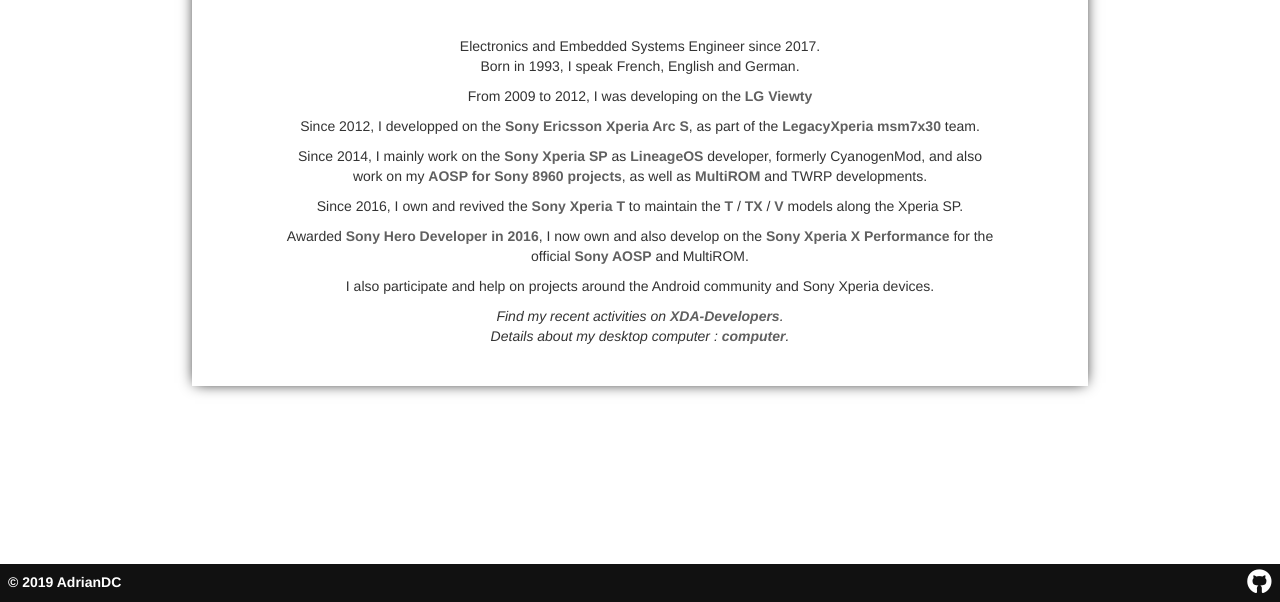
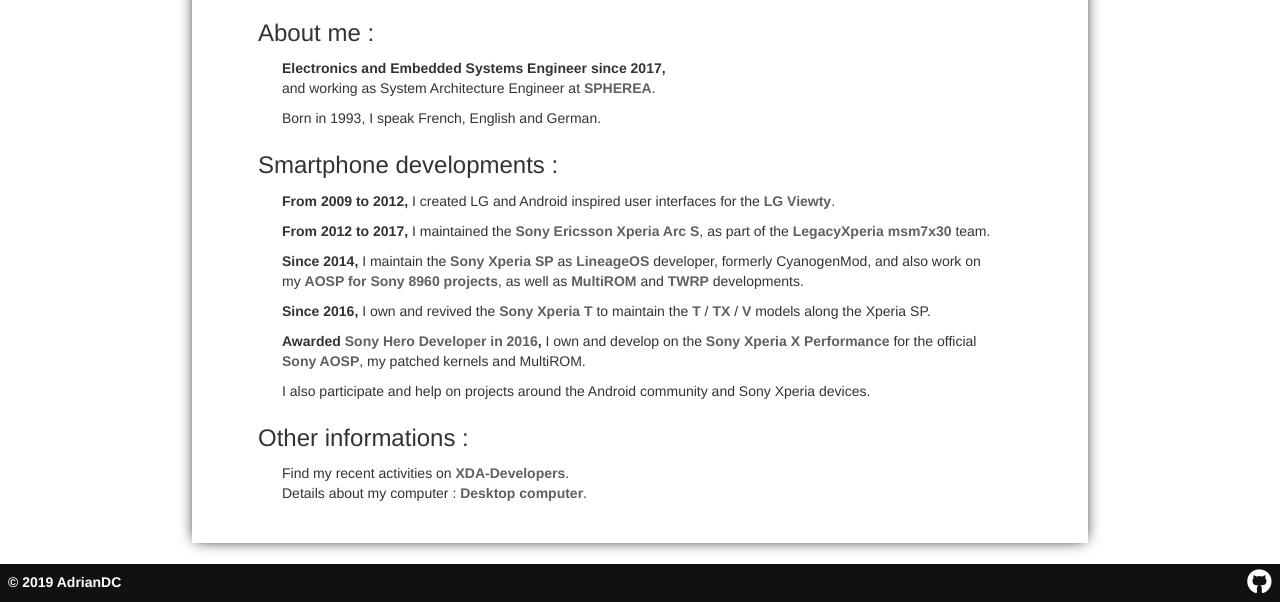
Before and after one commit to AdrianDC/adriandc.github.io, a Jekyll site: the page built from about.md, in a window 1280 px wide, cut to the strip 298-900 px from the top of the page. Built offline with Jekyll 4.4.1, drawn with Linux system fonts in a browser that asks for light colours; nearby versions of some CDN libraries.

Commit message:
about: refactor and improve the about details pages
Change-Id: Icadd392a7a7d4c6735eee943c6a28bf22191d213

```diff
--- /dev/null
+++ b/_includes/container_about.html
@@ -0,0 +1,5 @@
+      <div class="page-container page-container-about" role="main">
+        <div class="page-content page-links-effects">
+{{ content }}
+        </div>
+      </div>
--- a/about.md
+++ b/about.md
@@ -3,29 +3,37 @@
 name: about
 permalink: about
 title: About
-type: text
+type: about
 ---
 
+<div align="center">
 ![AdrianDC](https://github.com/AdrianDC.png?size=150){: .img-thumbnail }
+</div>
 
-<br />
+### About me :
 
-Electronics and Embedded Systems Engineer since 2017.
+**Electronics and Embedded Systems Engineer since 2017,**
+and working as System Architecture Engineer at [SPHEREA](http://www.spherea.com).
+
 Born in 1993, I speak French, English and German.
 
-From 2009 to 2012, I was developing on the [LG Viewty](http://www.gsmarena.com/lg_ku990_viewty-2070.php){: target="_blank" }
+### Smartphone developments :
 
-Since 2012, I developped on the [Sony Ericsson Xperia Arc S](http://www.gsmarena.com/sony_ericsson_xperia_arc_s-4134.php){: target="_blank" }, as part of the [LegacyXperia msm7x30](http://legacyxperia.github.io){: target="_blank" } team.
+**From 2009 to 2012,** I created LG and Android inspired user interfaces for the [LG Viewty](http://www.gsmarena.com/lg_ku990_viewty-2070.php){: target="_blank" }.
 
-Since 2014, I mainly work on the [Sony Xperia SP](http://www.gsmarena.com/sony_xperia_sp-5364.php){: target="_blank" } as [LineageOS](http://lineageos.org){: target="_blank" } developer, formerly CyanogenMod, and also work on my [AOSP for Sony 8960 projects](https://github.com/AdrianDC?tab=repositories&q=development){: target="_blank" }, as well as [MultiROM](https://github.com/multirom-dev){: target="_blank" } and TWRP developments.
+**From 2012 to 2017,** I maintained the [Sony Ericsson Xperia Arc S](http://www.gsmarena.com/sony_ericsson_xperia_arc_s-4134.php){: target="_blank" }, as part of the [LegacyXperia msm7x30](http://legacyxperia.github.io){: target="_blank" } team.
 
-Since 2016, I own and revived the [Sony Xperia T](http://www.gsmarena.com/sony_xperia_t-4899.php){: target="_blank" } to maintain the [T](http://www.gsmarena.com/sony_xperia_t-4899.php){: target="_blank" } /
+**Since 2014,** I maintain the [Sony Xperia SP](http://www.gsmarena.com/sony_xperia_sp-5364.php){: target="_blank" } as [LineageOS](http://lineageos.org){: target="_blank" } developer, formerly CyanogenMod, and also work on my [AOSP for Sony 8960 projects](https://github.com/AdrianDC?tab=repositories&q=development){: target="_blank" }, as well as [MultiROM](https://github.com/multirom-dev){: target="_blank" } and [TWRP](https://twrp.me) developments.
+
+**Since 2016,** I own and revived the [Sony Xperia T](http://www.gsmarena.com/sony_xperia_t-4899.php){: target="_blank" } to maintain the [T](http://www.gsmarena.com/sony_xperia_t-4899.php){: target="_blank" } /
 [TX](http://www.gsmarena.com/sony_xperia_tx-4959.php){: target="_blank" } /
 [V](http://www.gsmarena.com/sony_xperia_v-4958.php){: target="_blank" } models along the Xperia SP.
 
-Awarded [Sony Hero Developer in 2016](https://developer.sonymobile.com/2016/09/14/adrian){: target="_blank" }, I now own and also develop on the [Sony Xperia X Performance](http://www.gsmarena.com/sony_xperia_x_performance-7949.php){: target="_blank" } for the official [Sony AOSP](https://github.com/sonyxperiadev){: target="_blank" } and MultiROM.
+**Awarded** [Sony Hero Developer in 2016](https://developer.sony.com/develop/open-devices/more-information/discontinued-projects-initiatives/hero-open-source-developers){: target="_blank" }**,** I own and develop on the [Sony Xperia X Performance](http://www.gsmarena.com/sony_xperia_x_performance-7949.php){: target="_blank" } for the official [Sony AOSP](https://github.com/sonyxperiadev){: target="_blank" }, my patched kernels and MultiROM.
 
 I also participate and help on projects around the Android community and Sony Xperia devices.
 
-*Find my recent activities on [XDA-Developers](http://forum.xda-developers.com/member.php?u=2233641){: target="_blank" }.*
-*Details about my desktop computer : [computer](/computer).*
+### Other informations :
+
+Find my recent activities on [XDA-Developers](http://forum.xda-developers.com/member.php?u=2233641){: target="_blank" }.
+Details about my computer : [Desktop computer](/computer).
--- a/assets/css/styles.css
+++ b/assets/css/styles.css
@@ -77,6 +77,12 @@
   padding: 0px 5px;
   text-align: center;
   width: 70%;
+}
+
+.page-container-about {
+  max-width: 1000px;
+  padding-left: 60px;
+  padding-right: 60px;
 }
 
 .page-container-cards {
@@ -174,6 +180,20 @@
 /* === Content styles === */
 .page-content {
   padding: 30px;
+  text-align: center;
+}
+
+.page-container-about > .page-content {
+  text-align: left;
+}
+
+.page-container-about h3 {
+  margin-bottom: 0.5em;
+  margin-left: -1em;
+  margin-top: 1em;
+}
+
+.page-container-about .img-thumbnail {
   text-align: center;
 }
 
```
